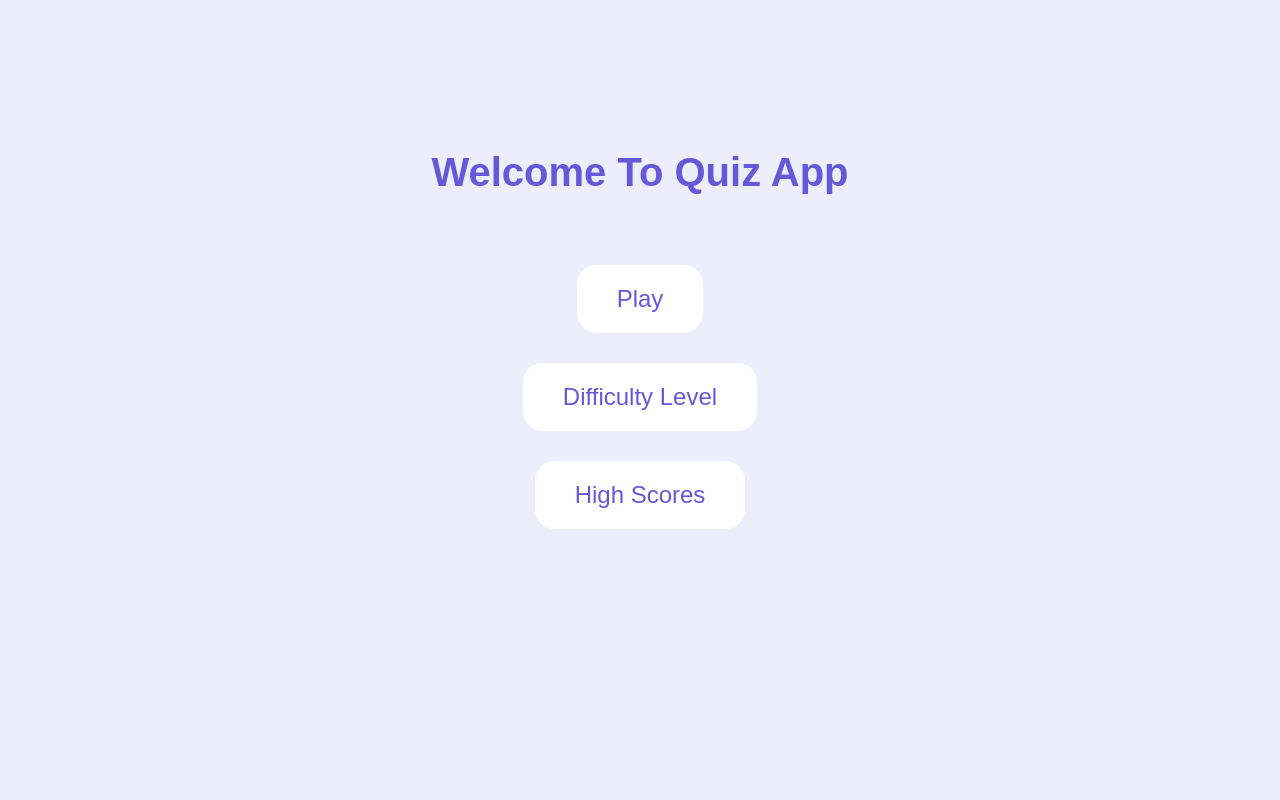
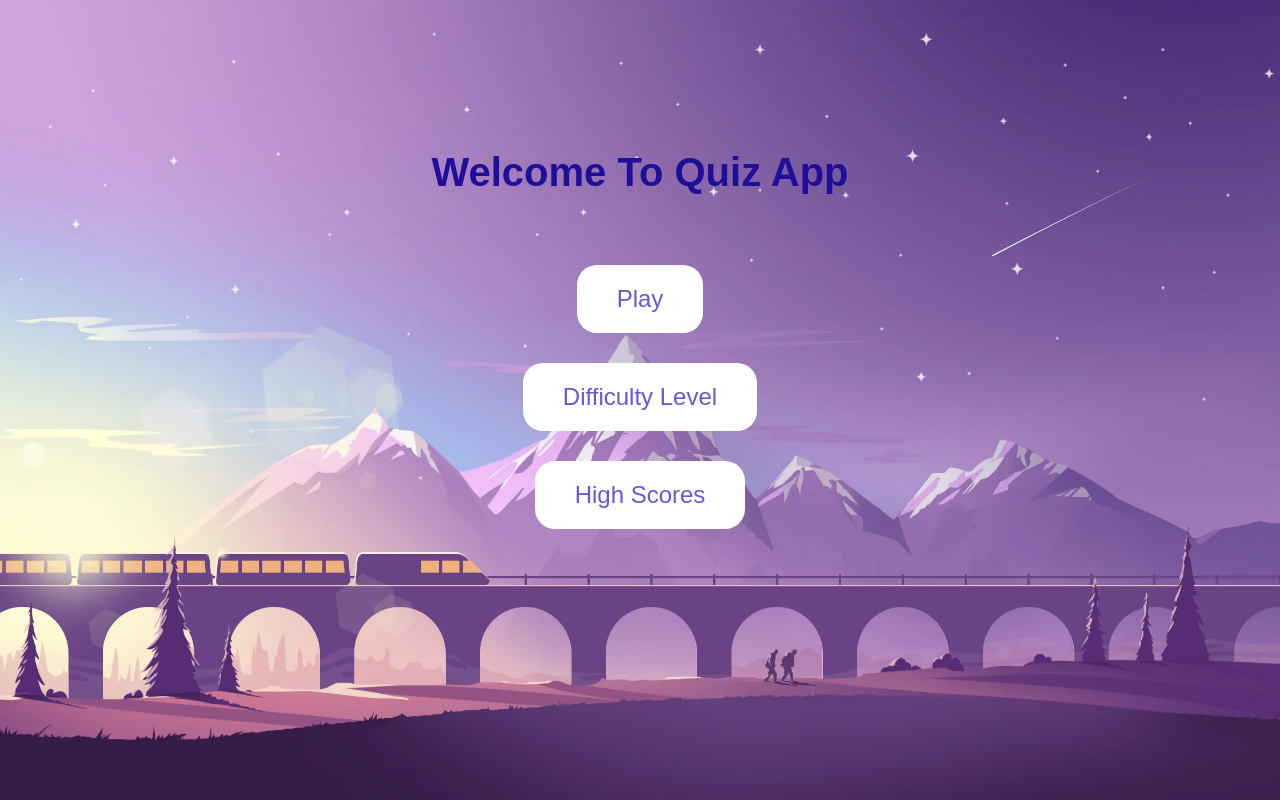
Before and after one commit to Hadis-jamali/Quiz-app, a plain HTML site: page index.html in a window 1280 px wide. Drawn offline with Linux system fonts and the light colour scheme.

Commit message:
change background and css

```diff
--- a/css/end.css
+++ b/css/end.css
@@ -6,6 +6,11 @@
 }
 body {
   background-color: #eeedfb;
+  background-image: url("../images/background.jpg");
+  background-repeat: no-repeat;
+  background-size: cover;
+  background-position: center;
+  background-attachment: fixed;
   display: flex;
   justify-content: center;
   align-items: center;
--- a/css/game.css
+++ b/css/game.css
@@ -30,7 +30,7 @@
   align-items: center;
 }
 .header p {
-  color: #6757d9;
+  color: #1f0e9a;
   font-size: 1.5rem;
   font-weight: 600;
   margin-right: 10px;
--- a/css/index.css
+++ b/css/index.css
@@ -6,6 +6,11 @@
 }
 body {
   background-color: #eeedfb;
+  background-image: url("../images/background.jpg");
+  background-repeat: no-repeat;
+  background-size: cover;
+  background-position: center;
+  background-attachment: fixed;
   display: flex;
   justify-content: center;
   align-items: center;
@@ -13,7 +18,7 @@ body {
   padding-top: 100px;
 }
 h1 {
-  color: #6757d9;
+  color: #1f0e9a;
   margin: 50px;
   font-size: 2.5rem;
 }
```
Also changed, not shown: end.html (+1 -1 lines), images/background.jpg (added).
